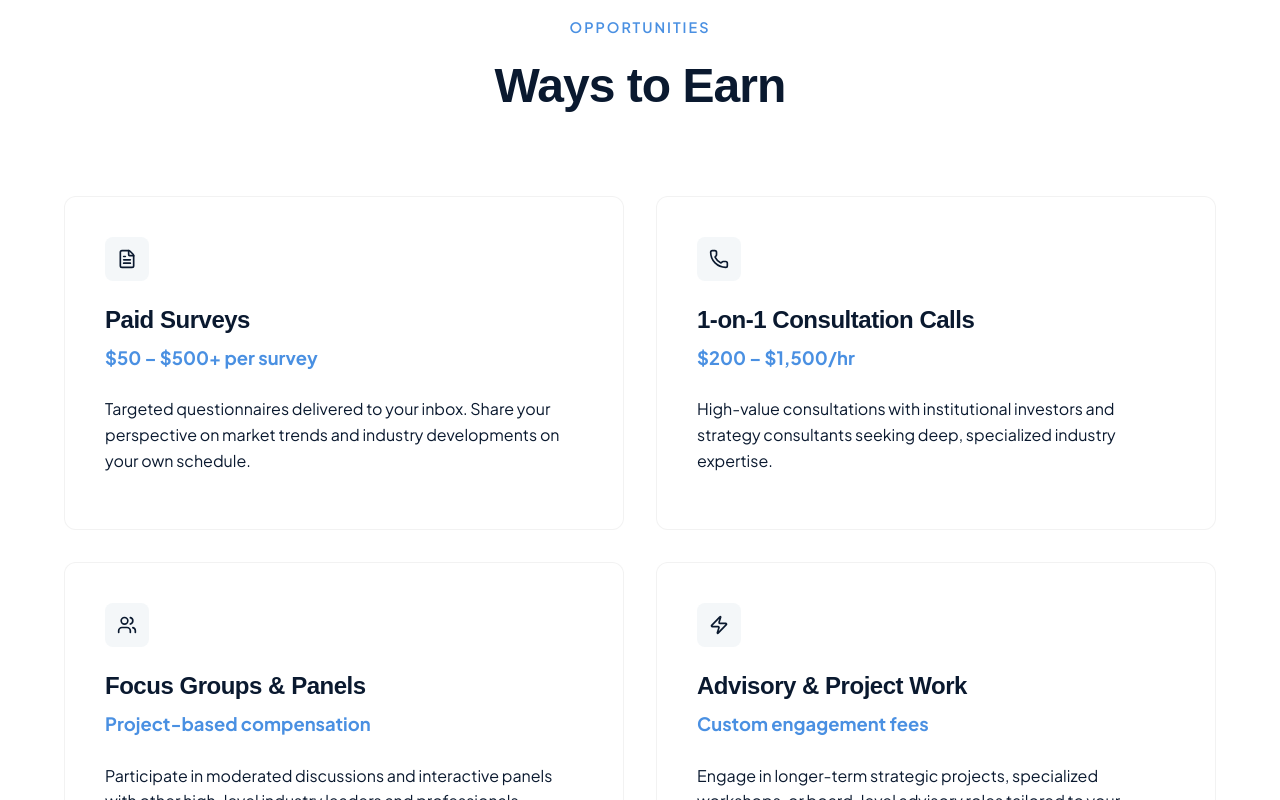
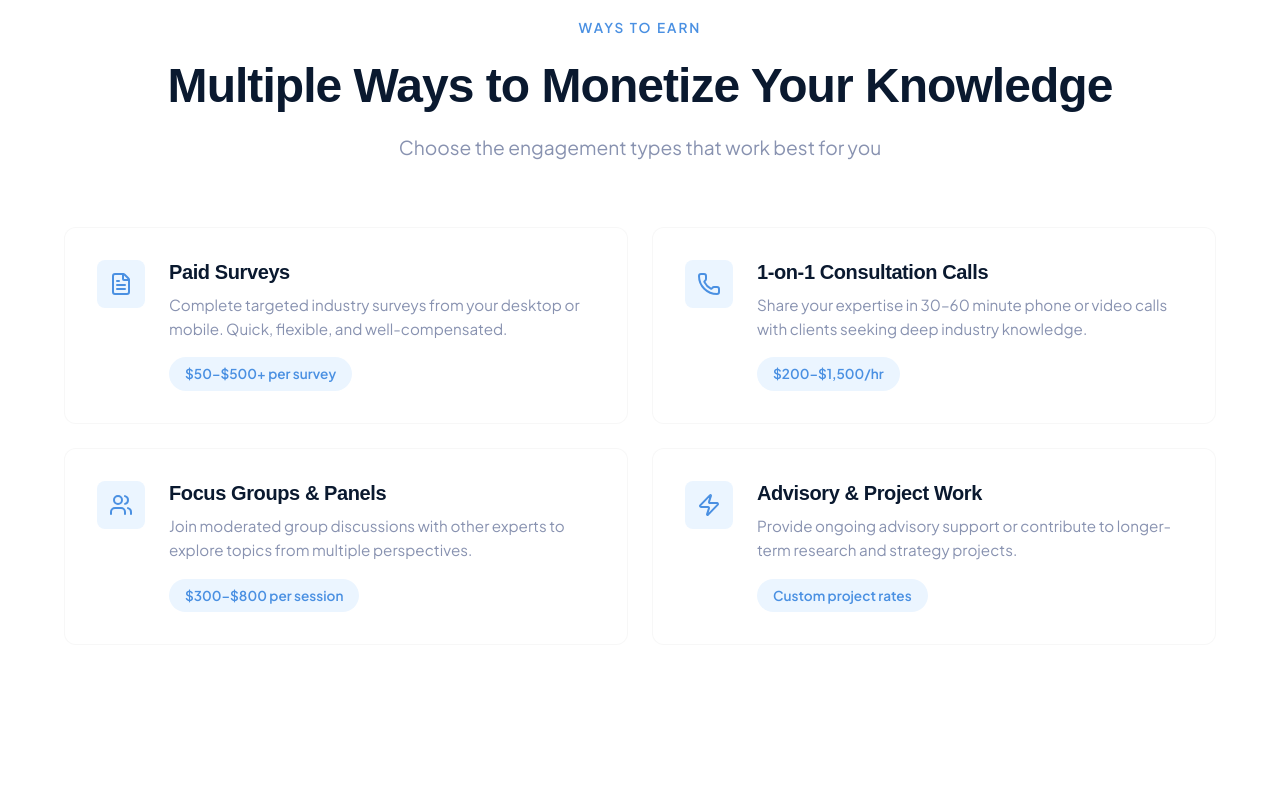
Before and after one commit to skydani26/signalbridge-insights, a Next.js app: page /for-experts in a window 1280 px wide. Shown: the part 860-1660 px from the top of the page. Built offline with nearby package versions, Linux system fonts and the light colour scheme; a web font is replaced by a local one.

Commit message:
Overhaul Ways to Earn section on For Experts page

```diff
--- a/src/app/for-experts/for-experts.module.css
+++ b/src/app/for-experts/for-experts.module.css
@@ -30,47 +30,63 @@
 .earnGrid {
     display: grid;
     grid-template-columns: repeat(2, 1fr);
-    gap: 32px;
+    gap: 24px;
 }
 
 .earnCard {
     background: white;
-    padding: 40px;
+    padding: 32px;
     border-radius: 12px;
-    border: 1px solid rgba(0, 0, 0, 0.05);
+    border: 1px solid rgba(0, 0, 0, 0.03);
+    display: flex;
+    gap: 24px;
+    align-items: flex-start;
     transition: all 0.3s ease;
 }
 
 .earnCard:hover {
     transform: translateY(-5px);
-    box-shadow: 0 10px 30px rgba(0, 0, 0, 0.05);
+    box-shadow: 0 20px 40px rgba(0, 0, 0, 0.05);
+}
+
+.earnIconWrapper {
+    width: 48px;
+    height: 48px;
+    background-color: #EBF5FF;
+    border-radius: 8px;
+    display: flex;
+    align-items: center;
+    justify-content: center;
+    color: var(--color-secondary);
+    flex-shrink: 0;
+}
+
+.earnContent {
+    flex-grow: 1;
 }
 
 .earnTitle {
-    font-size: 1.5rem;
+    font-size: 1.25rem;
     font-weight: 700;
     margin-bottom: 8px;
     color: var(--color-primary);
 }
 
-.earnPrice {
-    font-size: 1.15rem;
-    font-weight: 700;
-    color: var(--color-secondary);
-    margin-bottom: 24px;
-    display: block;
+.earnDescription {
+    font-size: 0.95rem;
+    color: var(--color-text-light);
+    margin-bottom: 16px;
+    line-height: 1.6;
 }
 
-.iconBox {
-    width: 44px;
-    height: 44px;
-    background-color: var(--color-gray-100);
-    border-radius: 8px;
-    display: flex;
-    align-items: center;
-    justify-content: center;
-    margin-bottom: 24px;
-    color: var(--color-primary);
+.earnBadge {
+    display: inline-block;
+    padding: 6px 16px;
+    background-color: #EBF5FF;
+    color: var(--color-secondary);
+    border-radius: 100px;
+    font-size: 0.85rem;
+    font-weight: 600;
 }
 
 .requirementsList {
--- a/src/app/for-experts/page.tsx
+++ b/src/app/for-experts/page.tsx
@@ -27,34 +27,43 @@ export default function ForExperts() {
             </section>
 
             <SectionWrapper>
-                <div style={{ textAlign: 'center', marginBottom: '80px' }}>
-                    <span style={{ color: 'var(--color-secondary)', fontWeight: '600', textTransform: 'uppercase', letterSpacing: '2px', fontSize: '0.9rem' }}>OPPORTUNITIES</span>
-                    <h2 style={{ fontSize: '3rem', marginTop: '16px' }}>Ways to Earn</h2>
+                <div style={{ textAlign: 'center', marginBottom: '64px' }}>
+                    <span style={{ color: 'var(--color-secondary)', fontWeight: '600', textTransform: 'uppercase', letterSpacing: '2px', fontSize: '0.85rem' }}>WAYS TO EARN</span>
+                    <h2 style={{ fontSize: '3rem', marginTop: '16px', fontWeight: '800' }}>Multiple Ways to Monetize Your Knowledge</h2>
+                    <p style={{ color: 'var(--color-text-light)', marginTop: '16px', fontSize: '1.2rem' }}>Choose the engagement types that work best for you</p>
                 </div>
                 <div className={styles.earnGrid}>
                     <div className={styles.earnCard}>
-                        <div className={styles.iconBox}><FileText size={20} /></div>
-                        <h3 className={styles.earnTitle}>Paid Surveys</h3>
-                        <span className={styles.earnPrice}>$50 – $500+ per survey</span>
-                        <p>Targeted questionnaires delivered to your inbox. Share your perspective on market trends and industry developments on your own schedule.</p>
+                        <div className={styles.earnIconWrapper}><FileText size={24} /></div>
+                        <div className={styles.earnContent}>
+                            <h3 className={styles.earnTitle}>Paid Surveys</h3>
+                            <p className={styles.earnDescription}>Complete targeted industry surveys from your desktop or mobile. Quick, flexible, and well-compensated.</p>
+                            <span className={styles.earnBadge}>$50–$500+ per survey</span>
+                        </div>
                     </div>
                     <div className={styles.earnCard}>
-                        <div className={styles.iconBox}><Phone size={20} /></div>
-                        <h3 className={styles.earnTitle}>1-on-1 Consultation Calls</h3>
-                        <span className={styles.earnPrice}>$200 – $1,500/hr</span>
-                        <p>High-value consultations with institutional investors and strategy consultants seeking deep, specialized industry expertise.</p>
+                        <div className={styles.earnIconWrapper}><Phone size={24} /></div>
+                        <div className={styles.earnContent}>
+                            <h3 className={styles.earnTitle}>1-on-1 Consultation Calls</h3>
+                            <p className={styles.earnDescription}>Share your expertise in 30–60 minute phone or video calls with clients seeking deep industry knowledge.</p>
+                            <span className={styles.earnBadge}>$200–$1,500/hr</span>
+                        </div>
                     </div>
                     <div className={styles.earnCard}>
-                        <div className={styles.iconBox}><Users size={20} /></div>
-                        <h3 className={styles.earnTitle}>Focus Groups & Panels</h3>
-                        <span className={styles.earnPrice}>Project-based compensation</span>
-                        <p>Participate in moderated discussions and interactive panels with other high-level industry leaders and professionals.</p>
+                        <div className={styles.earnIconWrapper}><Users size={24} /></div>
+                        <div className={styles.earnContent}>
+                            <h3 className={styles.earnTitle}>Focus Groups & Panels</h3>
+                            <p className={styles.earnDescription}>Join moderated group discussions with other experts to explore topics from multiple perspectives.</p>
+                            <span className={styles.earnBadge}>$300–$800 per session</span>
+                        </div>
                     </div>
                     <div className={styles.earnCard}>
-                        <div className={styles.iconBox}><Zap size={20} /></div>
-                        <h3 className={styles.earnTitle}>Advisory & Project Work</h3>
-                        <span className={styles.earnPrice}>Custom engagement fees</span>
-                        <p>Engage in longer-term strategic projects, specialized workshops, or board-level advisory roles tailored to your background.</p>
+                        <div className={styles.earnIconWrapper}><Zap size={24} /></div>
+                        <div className={styles.earnContent}>
+                            <h3 className={styles.earnTitle}>Advisory & Project Work</h3>
+                            <p className={styles.earnDescription}>Provide ongoing advisory support or contribute to longer-term research and strategy projects.</p>
+                            <span className={styles.earnBadge}>Custom project rates</span>
+                        </div>
                     </div>
                 </div>
             </SectionWrapper>
```
